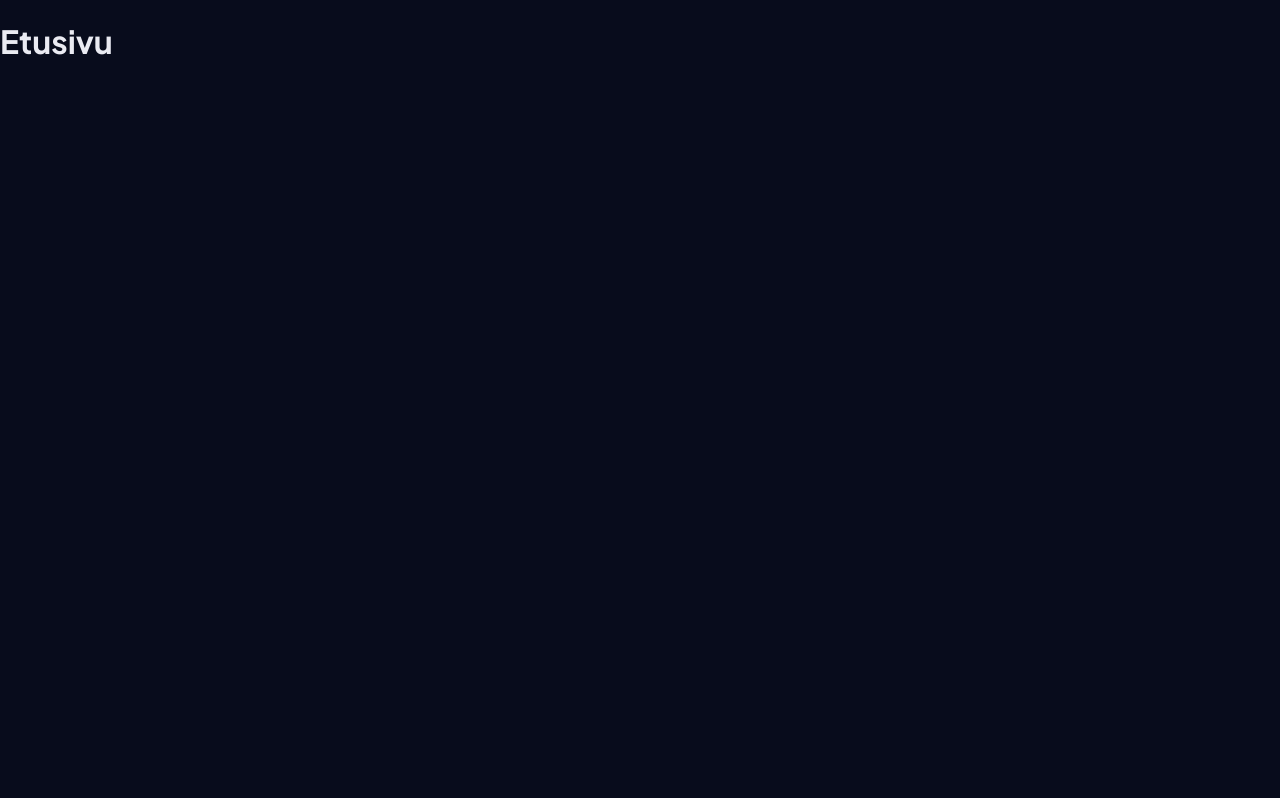
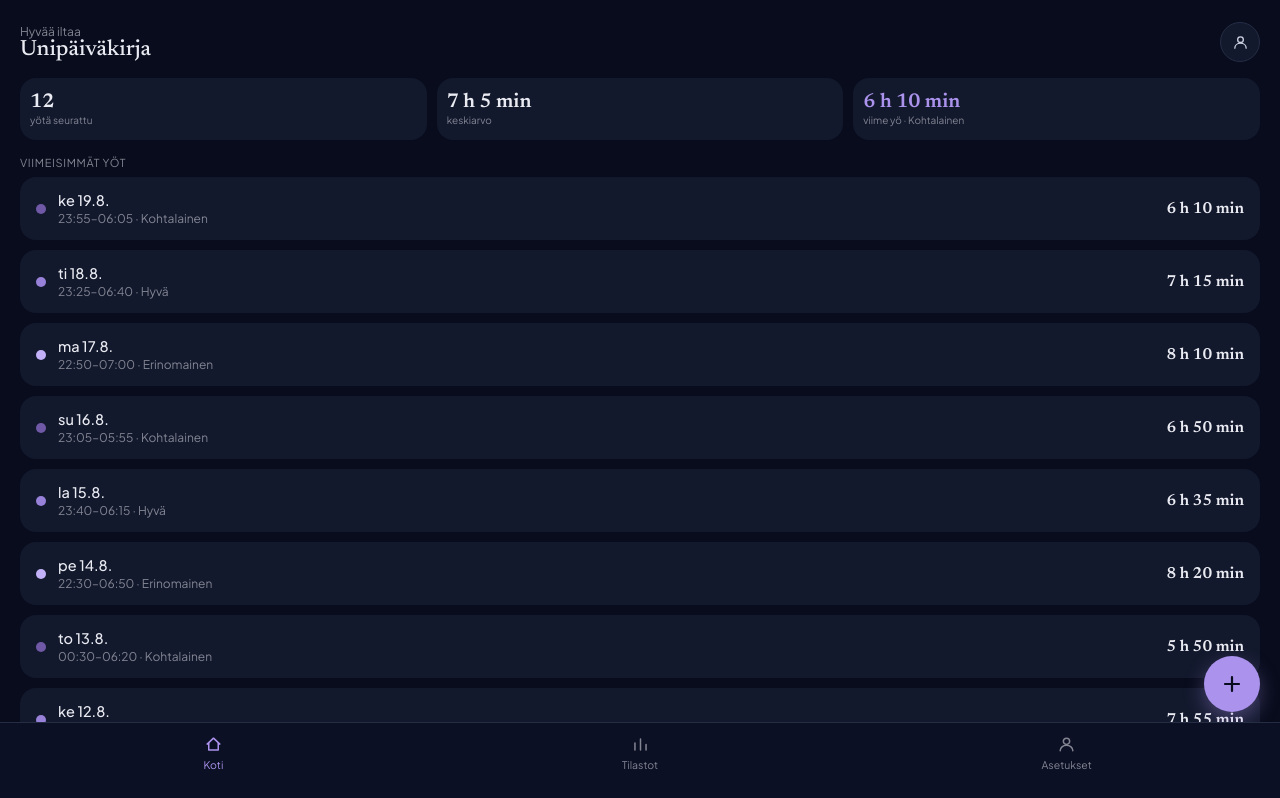
Before and after one commit to Nagis02/Unipaivakirja, a React (Vite) app: page /koti in a window 1280 px wide. Shown: the top 798 px of the page. Built offline with nearby package versions, Linux system fonts and the light colour scheme.

Commit message:
Etusivun ulkoasu ja alanavigaatio

```diff
--- /dev/null
+++ b/src/components/BottomNav/BottomNav.jsx
@@ -0,0 +1,47 @@
+import { Link } from 'react-router-dom'
+import styles from './BottomNav.module.scss'
+
+const items = [
+  {
+    key: 'koti', label: 'Koti', to: '/koti',
+    icon: (color) => (
+      <svg width="19" height="19" viewBox="0 0 24 24" fill="none" stroke={color} strokeWidth="1.9" strokeLinecap="round" strokeLinejoin="round">
+        <path d="M4 11.5 12 4l8 7.5" /><path d="M6 10v9h12v-9" />
+      </svg>
+    ),
+  },
+  {
+    key: 'tilastot', label: 'Tilastot', to: '/tilastot',
+    icon: (color) => (
+      <svg width="19" height="19" viewBox="0 0 24 24" fill="none" stroke={color} strokeWidth="1.9" strokeLinecap="round">
+        <path d="M5 19V10M12 19V5M19 19v-7" />
+      </svg>
+    ),
+  },
+  {
+    key: 'asetukset', label: 'Asetukset', to: '/asetukset',
+    icon: (color) => (
+      <svg width="19" height="19" viewBox="0 0 24 24" fill="none" stroke={color} strokeWidth="1.9">
+        <circle cx="12" cy="8" r="4" /><path d="M4 20c0-4 3.5-7 8-7s8 3 8 7" strokeLinecap="round" />
+      </svg>
+    ),
+  },
+]
+
+const BottomNav = ({ active }) => {
+  return (
+    <div className={styles.nav}>
+      {items.map((item) => {
+        const color = item.key === active ? '#ab93ed' : '#838592'
+        return (
+          <Link key={item.key} to={item.to} className={styles.item}>
+            {item.icon(color)}
+            <span style={{ color }}>{item.label}</span>
+          </Link>
+        )
+      })}
+    </div>
+  )
+}
+
+export default BottomNav
--- /dev/null
+++ b/src/components/BottomNav/BottomNav.module.scss
@@ -0,0 +1,24 @@
+@use '../../styles/variables' as *;
+
+.nav {
+  position: fixed;
+  left: 0;
+  right: 0;
+  bottom: 0;
+  height: 78px;
+  background: #0c1024;
+  border-top: 1px solid $color-border;
+  display: flex;
+  align-items: flex-start;
+  padding-top: 12px;
+}
+
+.item {
+  flex: 1;
+  display: flex;
+  flex-direction: column;
+  align-items: center;
+  gap: 4px;
+  text-decoration: none;
+  font-size: 10.5px;
+}
--- /dev/null
+++ b/src/data/sampleEntries.js
@@ -0,0 +1,14 @@
+export const sampleEntries = [
+  { id: 'e1', weekday: 'ke', dateShort: '19.8.', start: '23:55', end: '06:05', quality: 'kohtalainen', duration: 370 },
+  { id: 'e2', weekday: 'ti', dateShort: '18.8.', start: '23:25', end: '06:40', quality: 'hyva', duration: 435 },
+  { id: 'e3', weekday: 'ma', dateShort: '17.8.', start: '22:50', end: '07:00', quality: 'erinomainen', duration: 490 },
+  { id: 'e4', weekday: 'su', dateShort: '16.8.', start: '23:05', end: '05:55', quality: 'kohtalainen', duration: 410 },
+  { id: 'e5', weekday: 'la', dateShort: '15.8.', start: '23:40', end: '06:15', quality: 'hyva', duration: 395 },
+  { id: 'e6', weekday: 'pe', dateShort: '14.8.', start: '22:30', end: '06:50', quality: 'erinomainen', duration: 500 },
+  { id: 'e7', weekday: 'to', dateShort: '13.8.', start: '00:30', end: '06:20', quality: 'kohtalainen', duration: 350 },
+  { id: 'e8', weekday: 'ke', dateShort: '12.8.', start: '23:15', end: '07:10', quality: 'hyva', duration: 475 },
+  { id: 'e9', weekday: 'ti', dateShort: '11.8.', start: '23:50', end: '05:40', quality: 'huono', duration: 350 },
+  { id: 'e10', weekday: 'ma', dateShort: '10.8.', start: '22:45', end: '06:30', quality: 'erinomainen', duration: 465 },
+  { id: 'e11', weekday: 'su', dateShort: '9.8.', start: '00:10', end: '07:00', quality: 'kohtalainen', duration: 410 },
+  { id: 'e12', weekday: 'la', dateShort: '8.8.', start: '23:20', end: '06:45', quality: 'hyva', duration: 445 },
+]
--- a/src/pages/Home/Home.jsx
+++ b/src/pages/Home/Home.jsx
@@ -1,7 +1,69 @@
+import { Link } from 'react-router-dom'
+import BottomNav from '../../components/BottomNav/BottomNav'
+import { sampleEntries } from '../../data/sampleEntries'
+import { qualityByKey, formatDuration } from '../../utils/sleepQuality'
+import styles from './Home.module.scss'
+
 const Home = () => {
+  const entries = sampleEntries
+  const latest = entries[0]
+  const average = Math.round(entries.reduce((sum, e) => sum + e.duration, 0) / entries.length)
+
   return (
-    <div>
-      <h1>Etusivu</h1>
+    <div className={styles.home}>
+      <div className={styles.header}>
+        <div>
+          <div className={styles.greeting}>Hyvää iltaa</div>
+          <div className={styles.appName}>Unipäiväkirja</div>
+        </div>
+        <div className={styles.avatar}>
+          <svg width="17" height="17" viewBox="0 0 24 24" fill="none" stroke="#d2d7e5" strokeWidth="1.8">
+            <circle cx="12" cy="8" r="4" />
+            <path d="M4 20c0-4 3.5-7 8-7s8 3 8 7" strokeLinecap="round" />
+          </svg>
+        </div>
+      </div>
+
+      <div className={styles.stats}>
+        <div className={styles.statTile}>
+          <div className={styles.statValue}>{entries.length}</div>
+          <div className={styles.statLabel}>yötä seurattu</div>
+        </div>
+        <div className={styles.statTile}>
+          <div className={styles.statValue}>{formatDuration(average)}</div>
+          <div className={styles.statLabel}>keskiarvo</div>
+        </div>
+        <div className={styles.statTile}>
+          <div className={`${styles.statValue} ${styles.accent}`}>{formatDuration(latest.duration)}</div>
+          <div className={styles.statLabel}>viime yö · {qualityByKey(latest.quality).label}</div>
+        </div>
+      </div>
+
+      <div className={styles.sectionTitle}>Viimeisimmät yöt</div>
+
+      <div className={styles.list}>
+        {entries.map((entry) => {
+          const quality = qualityByKey(entry.quality)
+          return (
+            <div key={entry.id} className={styles.entry}>
+              <div className={styles.dot} style={{ background: quality.color }}></div>
+              <div className={styles.entryInfo}>
+                <div className={styles.entryDate}>{entry.weekday} {entry.dateShort}</div>
+                <div className={styles.entryMeta}>{entry.start}–{entry.end} · {quality.label}</div>
+              </div>
+              <div className={styles.entryDuration}>{formatDuration(entry.duration)}</div>
+            </div>
+          )
+        })}
+      </div>
+
+      <Link to="/uusi" className={styles.fab} aria-label="Lisää uusi yö">
+        <svg width="24" height="24" viewBox="0 0 24 24" fill="none" stroke="#080c1c" strokeWidth="2.2" strokeLinecap="round">
+          <path d="M12 5v14M5 12h14" />
+        </svg>
+      </Link>
+
+      <BottomNav active="koti" />
     </div>
   )
 }
--- /dev/null
+++ b/src/pages/Home/Home.module.scss
@@ -0,0 +1,140 @@
+@use '../../styles/variables' as *;
+
+.home {
+  position: relative;
+  min-height: 100vh;
+  background: $color-bg;
+  color: $color-text;
+  display: flex;
+  flex-direction: column;
+  padding-bottom: 78px;
+}
+
+.header {
+  padding: 22px 20px 12px;
+  display: flex;
+  align-items: center;
+  justify-content: space-between;
+}
+
+.greeting {
+  font-size: 12px;
+  color: $color-muted;
+}
+
+.appName {
+  font-family: $font-heading;
+  font-size: 22px;
+  font-weight: 500;
+}
+
+.avatar {
+  width: 40px;
+  height: 40px;
+  border-radius: 50%;
+  background: $color-card;
+  border: 1px solid $color-border;
+  display: flex;
+  align-items: center;
+  justify-content: center;
+  flex-shrink: 0;
+}
+
+.stats {
+  display: flex;
+  gap: 10px;
+  padding: 4px 20px 16px;
+}
+
+.statTile {
+  flex: 1;
+  background: $color-card;
+  border-radius: 16px;
+  padding: 14px 10px;
+  min-width: 0;
+}
+
+.statValue {
+  font-family: $font-heading;
+  font-size: 20px;
+  font-weight: 600;
+
+  &.accent {
+    color: $color-accent;
+  }
+}
+
+.statLabel {
+  font-size: 10px;
+  color: $color-muted;
+  margin-top: 2px;
+}
+
+.sectionTitle {
+  padding: 0 20px 8px;
+  font-size: 11px;
+  letter-spacing: 0.06em;
+  text-transform: uppercase;
+  color: $color-muted;
+}
+
+.list {
+  padding: 0 20px 24px;
+  display: flex;
+  flex-direction: column;
+  gap: 10px;
+}
+
+.entry {
+  background: $color-card;
+  border-radius: 16px;
+  padding: 14px 16px;
+  display: flex;
+  align-items: center;
+  gap: 12px;
+}
+
+.dot {
+  width: 10px;
+  height: 10px;
+  border-radius: 50%;
+  flex-shrink: 0;
+}
+
+.entryInfo {
+  flex: 1;
+  min-width: 0;
+}
+
+.entryDate {
+  font-size: 14.5px;
+  font-weight: 500;
+}
+
+.entryMeta {
+  font-size: 12px;
+  color: $color-muted;
+  margin-top: 2px;
+}
+
+.entryDuration {
+  font-family: $font-heading;
+  font-size: 16px;
+  font-weight: 600;
+  flex-shrink: 0;
+}
+
+.fab {
+  position: fixed;
+  right: 20px;
+  bottom: 88px;
+  width: 56px;
+  height: 56px;
+  border-radius: 50%;
+  background: $color-accent;
+  display: flex;
+  align-items: center;
+  justify-content: center;
+  box-shadow: 0 8px 20px rgba(171, 147, 237, 0.35);
+  text-decoration: none;
+}
--- /dev/null
+++ b/src/utils/sleepQuality.js
@@ -0,0 +1,14 @@
+export const QUALITY_LEVELS = [
+  { key: 'huono', label: 'Huono', color: '#4d397c' },
+  { key: 'kohtalainen', label: 'Kohtalainen', color: '#6f59a6' },
+  { key: 'hyva', label: 'Hyvä', color: '#9881d9' },
+  { key: 'erinomainen', label: 'Erinomainen', color: '#c2b1f8' },
+]
+
+export const qualityByKey = (key) => QUALITY_LEVELS.find((q) => q.key === key)
+
+export const formatDuration = (minutes) => {
+  const h = Math.floor(minutes / 60)
+  const m = minutes % 60
+  return m === 0 ? `${h} h` : `${h} h ${m} min`
+}
```
